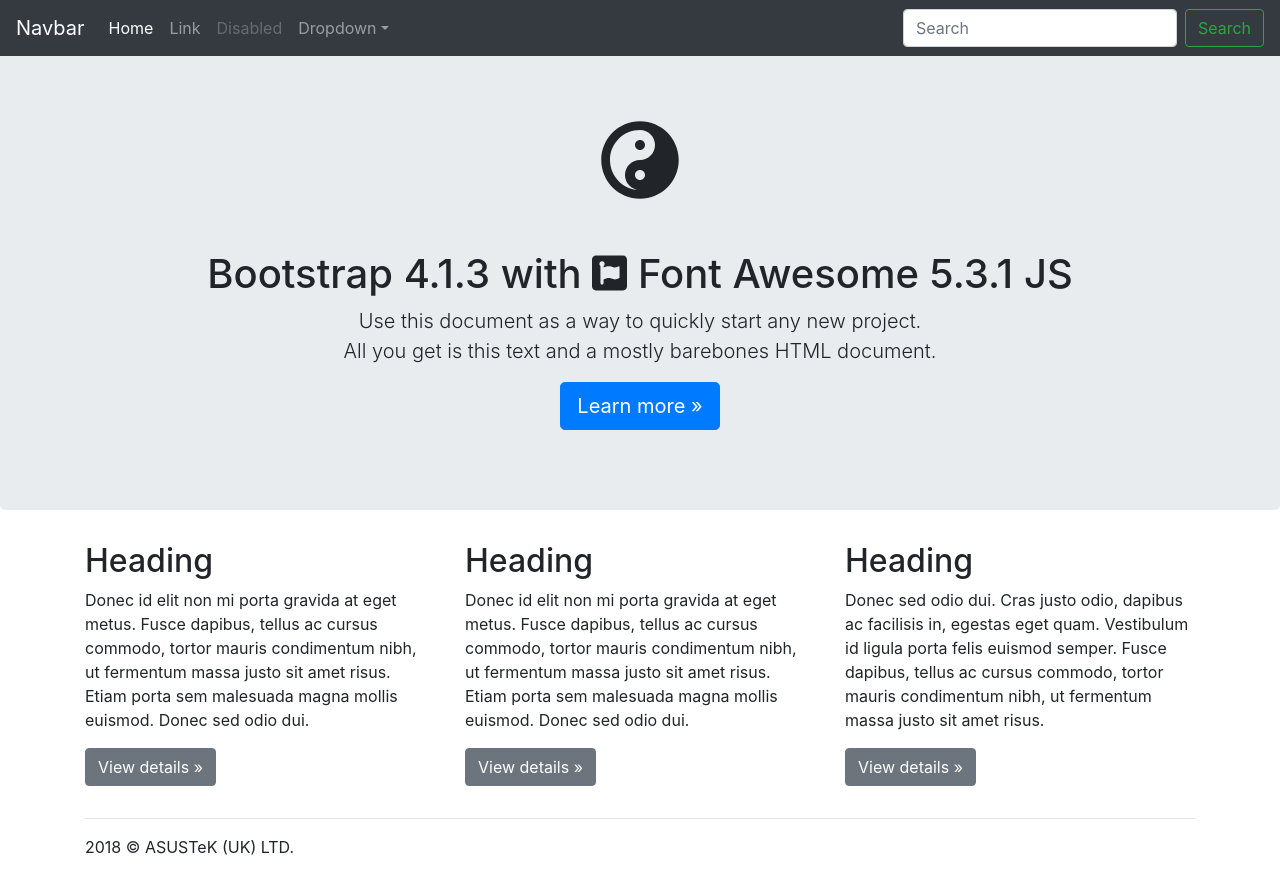
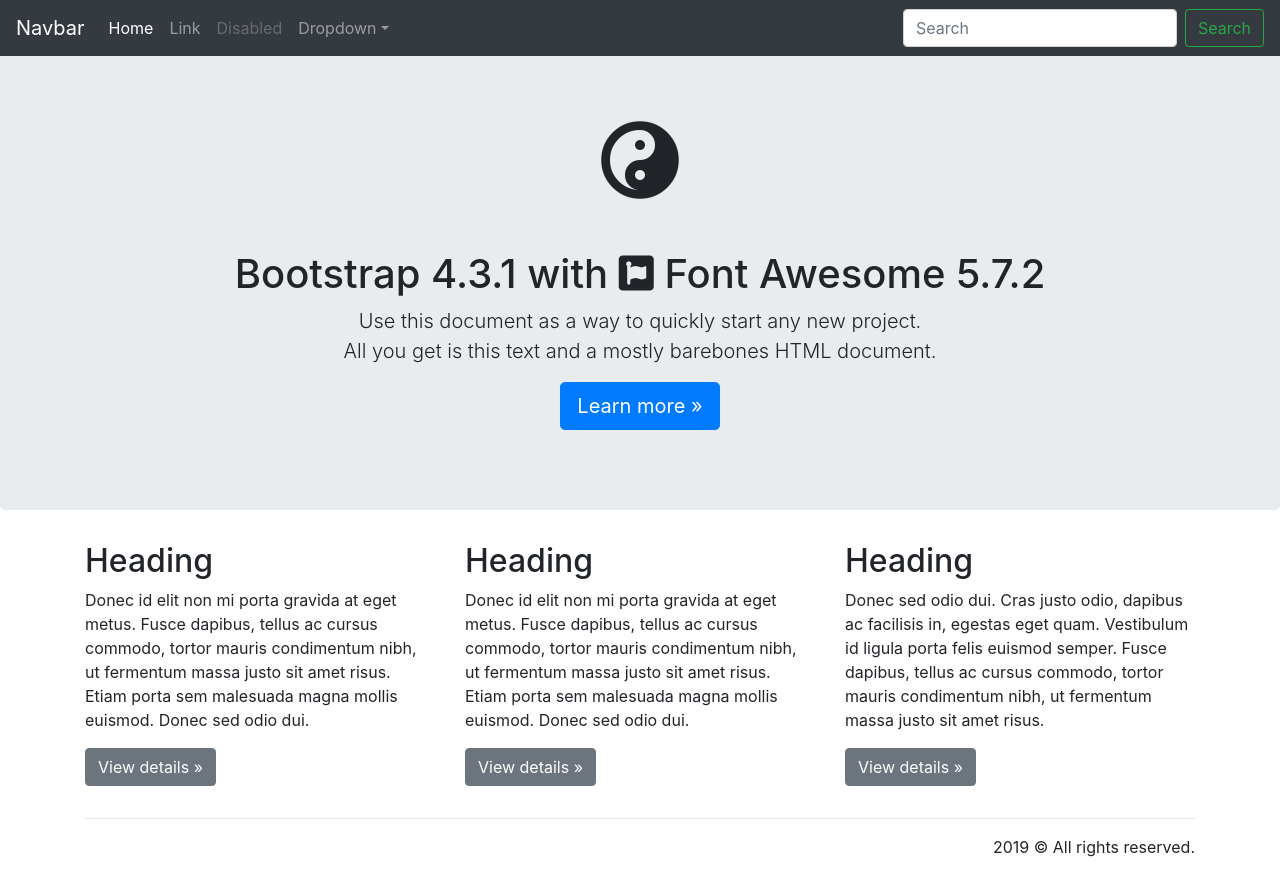
Before and after one commit to quawn/HTML5-StartPoint, a PHP site: page / in a window 1280 px wide. Run offline with PHP 8.4, Linux system fonts and the light colour scheme; some libraries are stand-ins or nearby versions.

Commit message:
Update to BS 4.3.1 + FA 5.7.2
 Re-save to .php [Q.0.7]

```diff
--- a/index.html
+++ b/index.php
@@ -5,11 +5,18 @@
 	<title>HTML5 StartPoint (BS4+FA5)</title>
 	<meta name="viewport" content="width=device-width, initial-scale=1, shrink-to-fit=no">
 	<meta name="description" content="The HTML5 BS/FA StartPoint">
- 	<meta name="ver" content="Q.0.6">
+ 	<meta name="ver" content="Q.0.7">
 
-	<!-- Latest compiled and minified CSS -->
-	<link rel="stylesheet" href="https://stackpath.bootstrapcdn.com/bootstrap/4.1.3/css/bootstrap.min.css" integrity="sha384-MCw98/SFnGE8fJT3GXwEOngsV7Zt27NXFoaoApmYm81iuXoPkFOJwJ8ERdknLPMO" crossorigin="anonymous">
-<!-- 	<link rel="stylesheet" href="https://use.fontawesome.com/releases/v5.3.1/css/all.css" integrity="sha384-mzrmE5qonljUremFsqc01SB46JvROS7bZs3IO2EmfFsd15uHvIt+Y8vEf7N7fWAU" crossorigin="anonymous"> -->
+	<!-- Latest BS 4.3.1. -->
+	<link rel="stylesheet" href="https://stackpath.bootstrapcdn.com/bootstrap/4.3.1/css/bootstrap.min.css" integrity="sha384-ggOyR0iXCbMQv3Xipma34MD+dH/1fQ784/j6cY/iJTQUOhcWr7x9JvoRxT2MZw1T" crossorigin="anonymous">
+
+	<!-- Latest FA 5.7.2 -->
+	<link rel="stylesheet" href="https://use.fontawesome.com/releases/v5.7.2/css/all.css" integrity="sha384-fnmOCqbTlWIlj8LyTjo7mOUStjsKC4pOpQbqyi7RrhN7udi9RwhKkMHpvLbHG9Sr" crossorigin="anonymous">
+
+
+
+
+
 
 	<!-- Optional CSS -->
 	<!-- <link href="//cdn.jsdelivr.net/npm/animate.css@3.5.2/animate.min.css" rel="stylesheet"> -->
@@ -22,8 +29,6 @@
 	<!--[if lt IE 9]>
 	<script src="http://html5shiv.googlecode.com/svn/trunk/html5.js"></script>
 	<![endif]-->
-
-  <script defer src="https://use.fontawesome.com/releases/v5.3.1/js/all.js" integrity="sha384-kW+oWsYx3YpxvjtZjFXqazFpA7UP/MbiY4jvs+RWZo2+N94PFZ36T6TFkc9O3qoB" crossorigin="anonymous"></script>
 
 	<!-- Starter-theme -->
 	<style>
@@ -79,7 +84,7 @@
     <div class="jumbotron">
       <div class="container centre-template">
         <i class="fas fa-5x fa-yin-yang"></i>
-        <h1 class="display-5">Bootstrap 4.1.3 with <i class="fab fa-font-awesome"></i> Font Awesome 5.3.1 JS</h1>
+        <h1 class="display-5">Bootstrap 4.3.1 with <i class="fab fa-font-awesome"></i> Font Awesome 5.7.2</h1>
         <p class="lead">Use this document as a way to quickly start any new project.<br> All you get is this text and a mostly barebones HTML document.</p>
         <p><a class="btn btn-primary btn-lg" href="#" role="button">Learn more &raquo;</a></p>
       </div>
@@ -111,16 +116,13 @@
     </main>
 
     <footer class="container">
-      <p>2018 &copy; ASUSTeK (UK) LTD.</p>
+      <p class="text-right"><?php echo date("Y"); ?> &copy; All rights reserved.</p>
     </footer>
 
-	<!-- Javascript -->
-  <script src="https://code.jquery.com/jquery-3.3.1.slim.min.js" integrity="sha384-q8i/X+965DzO0rT7abK41JStQIAqVgRVzpbzo5smXKp4YfRvH+8abtTE1Pi6jizo" crossorigin="anonymous"></script>
-  <script src="https://cdnjs.cloudflare.com/ajax/libs/popper.js/1.14.3/umd/popper.min.js" integrity="sha384-ZMP7rVo3mIykV+2+9J3UJ46jBk0WLaUAdn689aCwoqbBJiSnjAK/l8WvCWPIPm49" crossorigin="anonymous"></script>
-  <script src="https://stackpath.bootstrapcdn.com/bootstrap/4.1.3/js/bootstrap.min.js" integrity="sha384-ChfqqxuZUCnJSK3+MXmPNIyE6ZbWh2IMqE241rYiqJxyMiZ6OW/JmZQ5stwEULTy" crossorigin="anonymous"></script>
-
-	<!-- Optional JS -->
-	<script src="//cdn.jsdelivr.net/modernizr/3.3.1/modernizr.min.js"></script>
+	<!-- Javascript BS 4.3.1 -->
+	<script src="https://code.jquery.com/jquery-3.3.1.slim.min.js" integrity="sha384-q8i/X+965DzO0rT7abK41JStQIAqVgRVzpbzo5smXKp4YfRvH+8abtTE1Pi6jizo" crossorigin="anonymous"></script>
+	<script src="https://cdnjs.cloudflare.com/ajax/libs/popper.js/1.14.7/umd/popper.min.js" integrity="sha384-UO2eT0CpHqdSJQ6hJty5KVphtPhzWj9WO1clHTMGa3JDZwrnQq4sF86dIHNDz0W1" crossorigin="anonymous"></script>
+	<script src="https://stackpath.bootstrapcdn.com/bootstrap/4.3.1/js/bootstrap.min.js" integrity="sha384-JjSmVgyd0p3pXB1rRibZUAYoIIy6OrQ6VrjIEaFf/nJGzIxFDsf4x0xIM+B07jRM" crossorigin="anonymous"></script>
 
 </body>
 </html>
```
Also changed, not shown: 1 other file.
